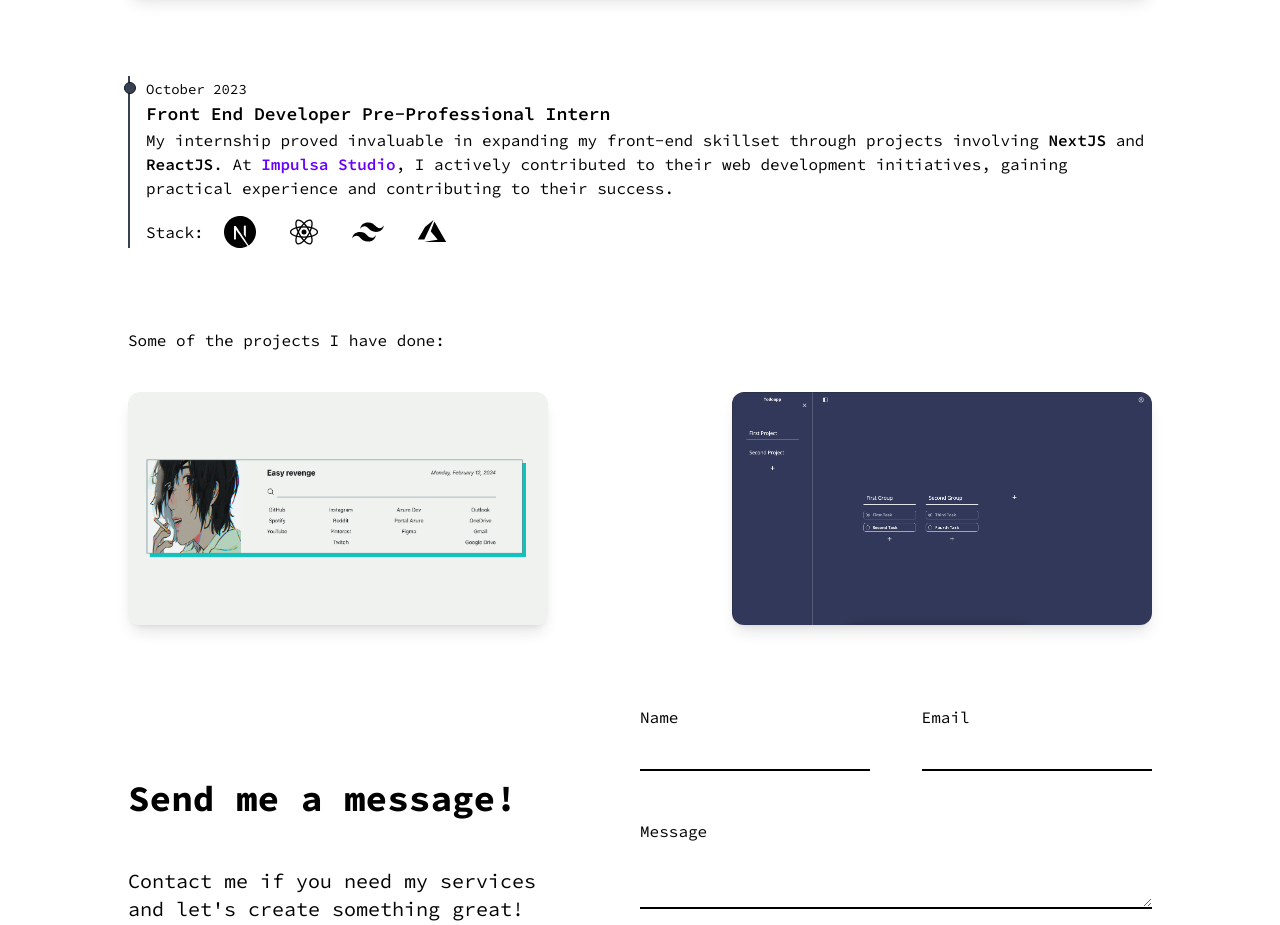
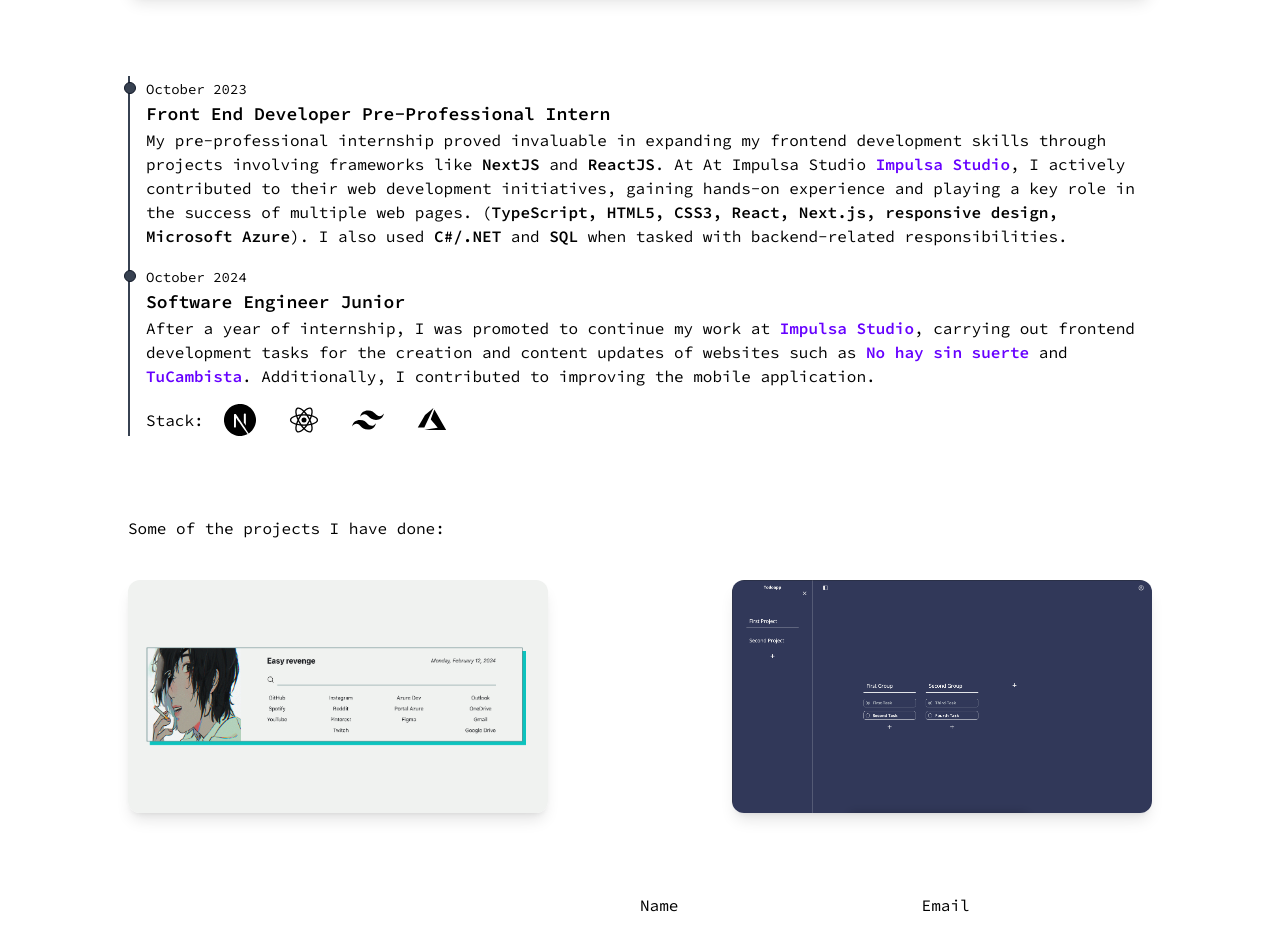
Before and after one commit to lecav30/portfolio, a Next.js app: page / in a window 1280 px wide. Shown: the part 1680-2605 px from the top of the page. Built offline with nearby package versions, Linux system fonts and the light colour scheme.

Commit message:
feat: update services

```diff
--- a/src/views/portfolio/components/experience/index.tsx
+++ b/src/views/portfolio/components/experience/index.tsx
@@ -17,10 +17,10 @@ const Experience = () => {
             Front end developer pre-professional intern
           </h3>
           <p className="mb-4">
-            My internship proved invaluable in expanding my front-end skillset
-            through projects involving{" "}
-            <span className="font-semibold">NextJS</span> and{" "}
-            <span className="font-semibold">ReactJS</span>. At{" "}
+            My pre-professional internship proved invaluable in expanding my
+            frontend development skills through projects involving frameworks
+            like <span className="font-semibold">NextJS</span> and{" "}
+            <span className="font-semibold">ReactJS</span>. At At Impulsa Studio{" "}
             <a
               className="font-semibold text-main"
               href="https://impulsastudio.pe/"
@@ -28,7 +28,44 @@ const Experience = () => {
               Impulsa Studio
             </a>
             , I actively contributed to their web development initiatives,
-            gaining practical experience and contributing to their success.
+            gaining hands-on experience and playing a key role in the success of
+            multiple web pages. (
+            <span className="font-semibold">
+              TypeScript, HTML5, CSS3, React, Next.js, responsive design,
+              Microsoft Azure
+            </span>
+            ). I also used <span className="font-semibold">C#/.NET</span> and{" "}
+            <span className="font-semibold">SQL</span> when tasked with
+            backend-related responsibilities.
+          </p>
+        </li>
+        <li className="ms-4">
+          <div className="absolute w-3 h-3 rounded-full mt-1.5 -start-1.5 border border-gray-900 bg-gray-700" />
+          <time className="mb-1 text-sm leading-none">October 2024</time>
+          <h3 className="text-lg font-semibold capitalize">
+            Software Engineer Junior
+          </h3>
+          <p className="mb-4">
+            After a year of internship, I was promoted to continue my work at{" "}
+            <a
+              className="font-semibold text-main"
+              href="https://impulsastudio.pe/"
+            >
+              Impulsa Studio
+            </a>
+            , carrying out frontend development tasks for the creation and
+            content updates of websites such as{" "}
+            <a
+              className="font-semibold text-main"
+              href="https://jorgitoluna.com"
+            >
+              No hay sin suerte
+            </a>{" "}
+            and{" "}
+            <a className="font-semibold text-main" href="https://tucambista.pe">
+              TuCambista
+            </a>
+            . Additionally, I contributed to improving the mobile application.
           </p>
           <div className="flex items-center">
             <p className="pr-5">Stack:</p>
```
